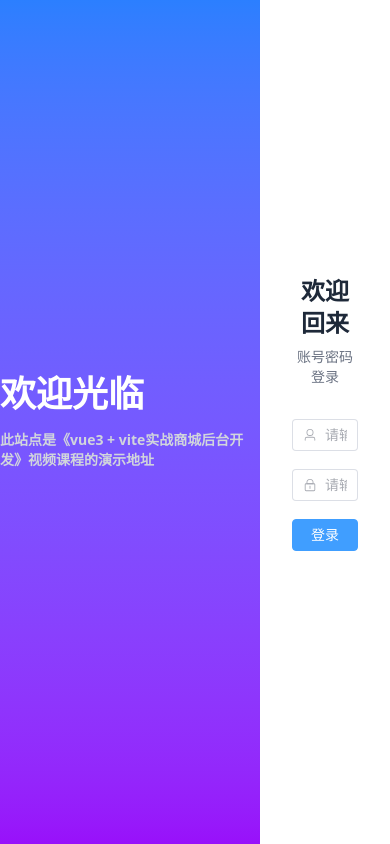
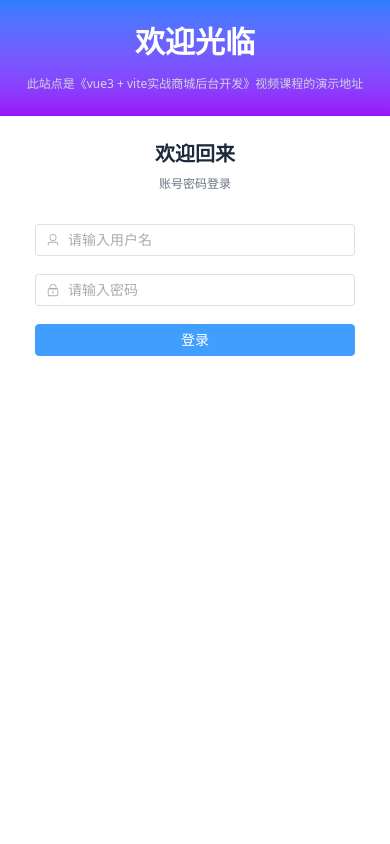
Before and after one commit to winerte/vue3-mall, a Vue app: page /login in a window 390 px wide. Built offline with nearby package versions, Linux system fonts and the light colour scheme.

Commit message:
响应式布局

```diff
--- a/src/pages/login.vue
+++ b/src/pages/login.vue
@@ -1,41 +1,50 @@
 <template>
-    <div class="h-screen w-screen flex">
+    <div class="min-h-screen w-full flex flex-col md:flex-row">
         <!-- 左侧欢迎区域 -->
-        <div class="w-4/6 bg-gradient-to-b from-blue-500 to-purple-600 flex items-center justify-center ">
-
-            <div class="text-white text-4xl font-bold">
-                欢迎光临
-                <div class="text-sm text-gray-300 mt-4">
+        <div class="w-full md:w-4/6 bg-gradient-to-b from-blue-500 to-purple-600 flex items-center justify-center p-6 md:p-0">
+            <div class="text-white text-center md:text-left">
+                <h1 class="text-3xl md:text-4xl font-bold mb-2">欢迎光临</h1>
+                <div class="text-xs sm:text-sm text-gray-300 mt-4 max-w-md">
                     此站点是《vue3 + vite实战商城后台开发》视频课程的演示地址
                 </div>
             </div>
         </div>
 
-
         <!-- 右侧登录表单 -->
-        <div class="w-2/6 bg-white flex items-center justify-center p-8">
-            <div class="w-full max-w-sm">
+        <div class="w-full md:w-2/6 bg-white flex items-center justify-center p-6">
+            <div class="w-full max-w-xs sm:max-w-sm">
                 <div class="text-center mb-8">
-                    <h2 class="text-gray-800 text-2xl font-bold">欢迎回来</h2>
-                    <p class="text-gray-500 text-sm mt-2">账号密码登录</p>
+                    <h2 class="text-gray-800 text-xl md:text-2xl font-bold">欢迎回来</h2>
+                    <p class="text-gray-500 text-xs sm:text-sm mt-2">账号密码登录</p>
                 </div>
 
                 <el-form>
                     <!-- 用户名输入框 -->
                     <el-form-item class="mb-6">
-                        <el-input placeholder="请输入用户名" class="w-full" prefix-icon="User"></el-input>
+                        <el-input
+                            placeholder="请输入用户名"
+                            class="w-full"
+                            prefix-icon="User"
+                        ></el-input>
                     </el-form-item>
 
                     <!-- 密码输入框 -->
                     <el-form-item class="mb-8">
-                        <el-input type="password" placeholder="请输入密码" class="w-full" prefix-icon="Lock"
-                            show-password></el-input>
+                        <el-input
+                            type="password"
+                            placeholder="请输入密码"
+                            class="w-full"
+                            prefix-icon="Lock"
+                            show-password
+                        ></el-input>
                     </el-form-item>
 
                     <!-- 登录按钮 -->
                     <el-form-item>
-                        <el-button type="primary"
-                            class="w-full bg-blue-500 hover:bg-blue-600 text-white font-medium py-2 px-4 rounded-lg transition-colors duration-300">
+                        <el-button
+                            type="primary"
+                            class="w-full bg-blue-500 hover:bg-blue-600 text-white font-medium py-3 px-4 rounded-lg transition-colors duration-300"
+                        >
                             登录
                         </el-button>
                     </el-form-item>
```
